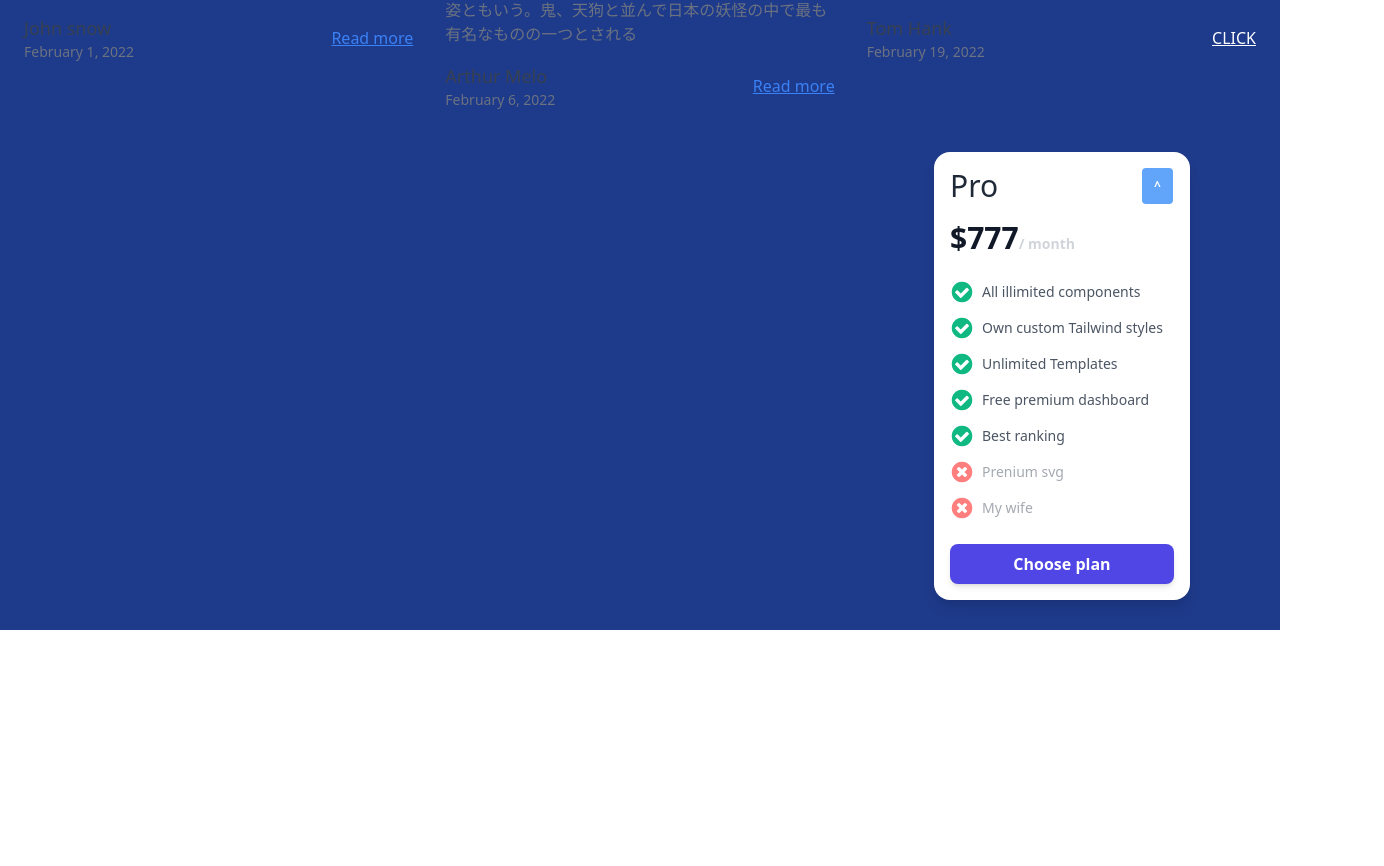
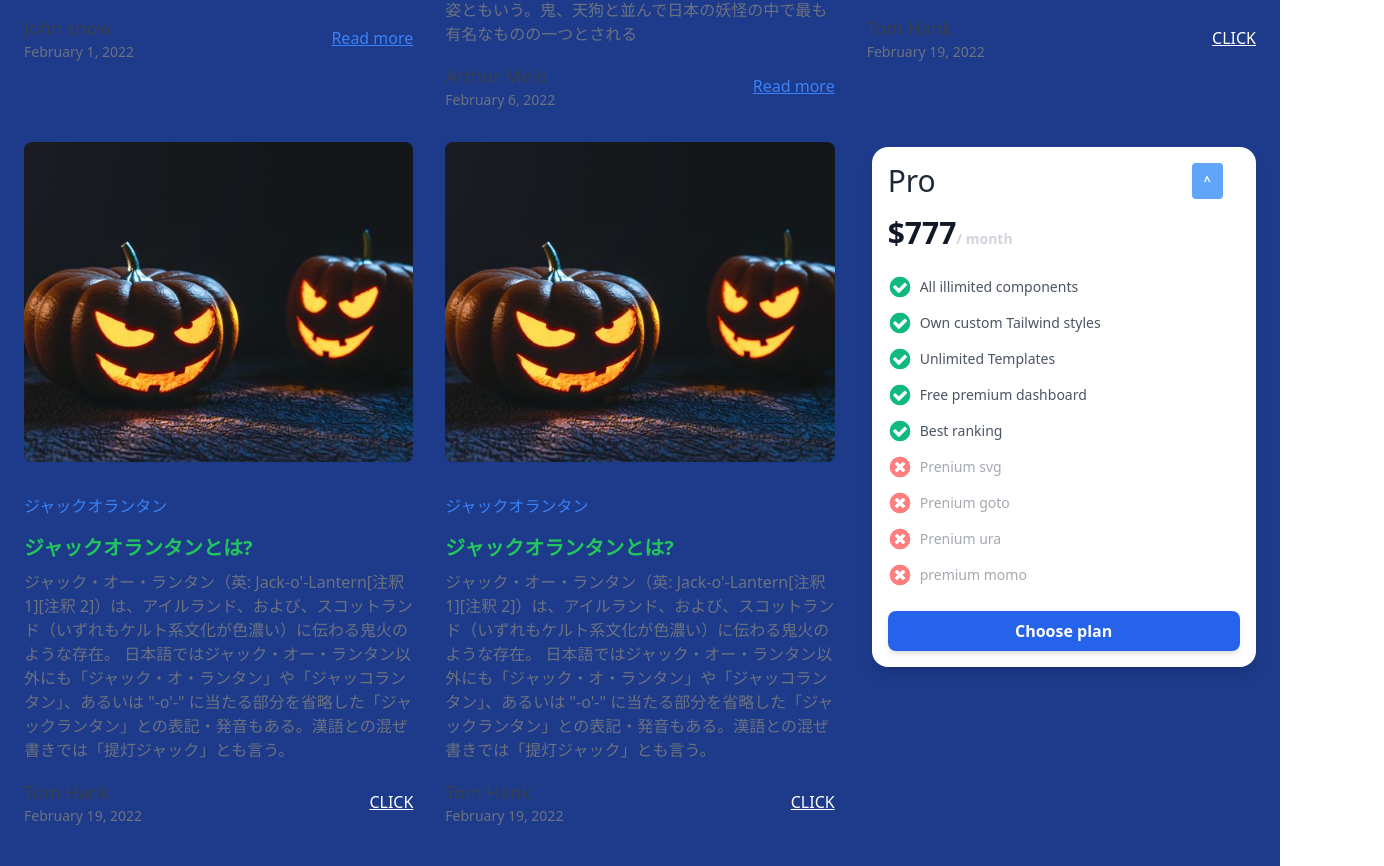
Before and after one commit to MomokaUsui/hackathon2022, a React (Create React App) app: page /main in a window 1280 px wide. Shown: the part 1041-1907 px from the top of the page, 1384 px wide, since content can reach past the window. Before the commit the page ends 1671 px from the top, so only its background shows below. Built offline with nearby package versions, Linux system fonts and the light colour scheme; sample sign-in values are in the browser's storage.

Commit message:
2つ目のおばけ作成

```diff
--- a/src/Components/Modal/MainModal.tsx
+++ b/src/Components/Modal/MainModal.tsx
@@ -4,8 +4,6 @@ import { useRecoilState } from "recoil";
 import { obake3Atom } from "../../Pages/ObakeAtom";
 import { Obake3 } from "../Obake/Obake3";
 
-//TODO:4.8.1.5.1
-//削除ができているか微妙(リロードしないと削除不可)
 
 export const MainModal = (props: {
   isOpen: boolean;
--- a/src/Components/Modal/SalesModal.tsx
+++ b/src/Components/Modal/SalesModal.tsx
@@ -1,16 +1,15 @@
 import React, {useState} from "react";
 
 export const SalesModal = () => {
-    const [modalPosition, setModalPosition] = useState<number>(10)
+    const [modalPosition, setModalPosition] = useState<number>(-65)
   return (
-
     <div style={{
       position: "relative",
       top: modalPosition,
-      left: 910,
-    }} className=" float-right shadow-lg rounded-2xl w-64 bg-white dark:bg-gray-800 p-4">
+      left: 5,
+    }} className="shadow-lg rounded-2xl w-96 bg-white dark:bg-gray-800 p-4 h-fit ">
       <div className="flex">
-        <p className="text-gray-800 dark:text-gray-50 text-3xl font-medium mb-4 mr-36">
+        <p className="text-gray-800 dark:text-gray-50 text-3xl font-medium mb-4 mr-64">
           Pro
         </p>
         <button onClick={() => {setModalPosition(modalPosition - 80)}} className=" float-right px-3 py-1 mb-4 bg-blue-400 text-xs text-white font-semibold rounded hover:bg-blue-500">
@@ -117,12 +116,38 @@ export const SalesModal = () => {
           >
             <path d="M1277 1122q0-26-19-45l-181-181 181-181q19-19 19-45 0-27-19-46l-90-90q-19-19-46-19-26 0-45 19l-181 181-181-181q-19-19-45-19-27 0-46 19l-90 90q-19 19-19 46 0 26 19 45l181 181-181 181q-19 19-19 45 0 27 19 46l90 90q19 19 46 19 26 0 45-19l181-181 181 181q19 19 45 19 27 0 46-19l90-90q19-19 19-46zm387-226q0 209-103 385.5t-279.5 279.5-385.5 103-385.5-103-279.5-279.5-103-385.5 103-385.5 279.5-279.5 385.5-103 385.5 103 279.5 279.5 103 385.5z"></path>
           </svg>
-          My wife
+          Prenium goto
+        </li>
+        <li className="mb-3 flex items-center opacity-50">
+          <svg
+            xmlns="http://www.w3.org/2000/svg"
+            width="6"
+            height="6"
+            className="h-6 w-6 mr-2"
+            fill="red"
+            viewBox="0 0 1792 1792"
+          >
+            <path d="M1277 1122q0-26-19-45l-181-181 181-181q19-19 19-45 0-27-19-46l-90-90q-19-19-46-19-26 0-45 19l-181 181-181-181q-19-19-45-19-27 0-46 19l-90 90q-19 19-19 46 0 26 19 45l181 181-181 181q-19 19-19 45 0 27 19 46l90 90q19 19 46 19 26 0 45-19l181-181 181 181q19 19 45 19 27 0 46-19l90-90q19-19 19-46zm387-226q0 209-103 385.5t-279.5 279.5-385.5 103-385.5-103-279.5-279.5-103-385.5 103-385.5 279.5-279.5 385.5-103 385.5 103 279.5 279.5 103 385.5z"></path>
+          </svg>
+          Prenium ura
+        </li>
+        <li className="mb-3 flex items-center opacity-50">
+          <svg
+            xmlns="http://www.w3.org/2000/svg"
+            width="6"
+            height="6"
+            className="h-6 w-6 mr-2"
+            fill="red"
+            viewBox="0 0 1792 1792"
+          >
+            <path d="M1277 1122q0-26-19-45l-181-181 181-181q19-19 19-45 0-27-19-46l-90-90q-19-19-46-19-26 0-45 19l-181 181-181-181q-19-19-45-19-27 0-46 19l-90 90q-19 19-19 46 0 26 19 45l181 181-181 181q-19 19-19 45 0 27 19 46l90 90q19 19 46 19 26 0 45-19l181-181 181 181q19 19 45 19 27 0 46-19l90-90q19-19 19-46zm387-226q0 209-103 385.5t-279.5 279.5-385.5 103-385.5-103-279.5-279.5-103-385.5 103-385.5 279.5-279.5 385.5-103 385.5 103 279.5 279.5 103 385.5z"></path>
+          </svg>
+          premium momo
         </li>
       </ul>
       <button
         type="button"
-        className="py-2 px-4  bg-indigo-600 hover:bg-indigo-700 focus:ring-indigo-500 focus:ring-offset-indigo-200 text-white w-full transition ease-in duration-200 text-center text-base font-semibold shadow-md focus:outline-none focus:ring-2 focus:ring-offset-2  rounded-lg "
+        className="py-2 px-4  bg-blue-600 hover:bg-blue-700 focus:ring-blue-500 focus:ring-offset-indigo-200 text-white w-full transition ease-in duration-200 text-center text-base font-semibold shadow-md focus:outline-none focus:ring-2 focus:ring-offset-2  rounded-lg "
       >
         Choose plan
       </button>
--- a/src/Components/Obake/Obake2.tsx
+++ b/src/Components/Obake/Obake2.tsx
@@ -5,15 +5,18 @@ export const Obake2 = (props: {
   setObake2: (toggle: boolean) => void;
 }) => {
   const clickObake = () => {
-    sessionStorage.setItem('obake2', "true");
-    props.setObake2(false)
-  }
+    sessionStorage.setItem("obake2", "true");
+    props.setObake2(false);
+  };
   return (
     <>
       {props.obake2 ? (
         <div>
           <button onClick={clickObake}>
-            <img src={`${process.env.PUBLIC_URL}/obake2.png`} />
+            <img
+              src={`${process.env.PUBLIC_URL}/obake2.png`}
+              className="w-16"
+            />
           </button>
         </div>
       ) : null}
--- a/src/Main.tsx
+++ b/src/Main.tsx
@@ -9,12 +9,13 @@ import Timer from "./Components/Timer";
 import { AlertMain } from "./Components/Modal/AlertMain";
 import { CallModal } from "./Components/Modal/CallModal";
 import goal_music from "../src/musics/mix_5m04s.mp3";
-import { Obake1 } from "./Components/Obake/Obake1";
 import { useRecoilState } from "recoil";
-import { obake1Atom, timeAtom } from "./Pages/ObakeAtom";
+import { obake1Atom, obake2Atom, timeAtom } from "./Pages/ObakeAtom";
 import { SalesModal } from "./Components/Modal/SalesModal";
 import { AnimalModal } from "./Components/Modal/AnimalModal";
 import { MainModal } from "./Components/Modal/MainModal";
+import { Obake1 } from "./Components/Obake/Obake1";
+import { Obake2 } from "./Components/Obake/Obake2";
 function Main() {
   const [isAlertOpen, setAlertOpen] = useState(false);
   const [isOpen, setIsOpen] = useState(false);
@@ -23,10 +24,11 @@ function Main() {
   const [isKaboOpen, setKaboOpen] = useState(false);
   const [time, setTime] = useRecoilState(timeAtom);
 
-  const [modalPotision, setModalPosition] = useState(1)
+  const [modalPotision, setModalPosition] = useState(1);
   console.log(time);
 
   const [obake1, setObake1] = useRecoilState(obake1Atom);
+  const [obake2, setObake2] = useRecoilState(obake2Atom);
 
   const music = new Audio(goal_music);
   function play() {
@@ -97,7 +99,7 @@ function Main() {
 
           <hr className="my-8 border-gray-200 dark:border-gray-700" />
 
-          <div className="grid grid-cols-1 gap-8 md:grid-cols-2 xl:grid-cols-3" >
+          <div className="grid grid-cols-1 gap-8 md:grid-cols-2 xl:grid-cols-3">
             <div>
               <img
                 className="object-cover object-center w-full h-64 rounded-lg lg:h-80"
@@ -234,22 +236,115 @@ function Main() {
                 </div>
               </div>
             </div>
+            <div>
+              <img
+                className="object-cover object-center w-full h-64 rounded-lg lg:h-80"
+                src={kabotya}
+                alt=""
+              />
 
+              <div className="mt-8">
+                <span className="text-blue-500 uppercase">
+                  ジャックオランタン
+                </span>
+                <h1
+                  className="mt-4 text-xl font-semibold text-green-500 dark:text-white"
+                  onClick={() => setKaboOpen(true)}
+                >
+                  ジャックオランタンとは?
+                </h1>
 
+                <p className="mt-2 text-gray-500 dark:text-gray-400">
+                  ジャック・オー・ランタン（英: Jack-o'-Lantern[注釈 1][注釈
+                  2]）は、アイルランド、および、スコットランド（いずれもケルト系文化が色濃い）に伝わる鬼火のような存在。
+                  日本語ではジャック・オー・ランタン以外にも「ジャック・オ・ランタン」や「ジャッコランタン」、あるいは
+                  "-o'-"
+                  に当たる部分を省略した「ジャックランタン」との表記・発音もある。漢語との混ぜ書きでは「提灯ジャック」とも言う。
+                </p>
 
-            <SalesModal />
-            {/* <AnimalModal
-              isAlertOpen={isNekoOpen}
-              setAlertOpen={setNekoOpen}
-              animal="neko"
-            />
-            <AnimalModal
-              isAlertOpen={isKaboOpen}
-              setAlertOpen={setKaboOpen}
-              animal="kabo"
-            /> */}
+                <div className="flex items-center justify-between mt-4">
+                  <div>
+                    <a
+                      href="#"
+                      className="text-lg font-medium text-gray-700 dark:text-gray-300 hover:underline hover:text-gray-500"
+                    >
+                      Tom Hank
+                    </a>
+
+                    <p className="text-sm text-gray-500 dark:text-gray-400">
+                      February 19, 2022
+                    </p>
+                  </div>
+
+                  <button
+                    className="inline-block text-white underline hover:text-blue-400"
+                    onClick={() => {
+                      setIsOpen(true);
+                    }}
+                  >
+                    CLICK
+                  </button>
+                </div>
+              </div>
+            </div>
+            <div>
+              <img
+                className="object-cover object-center w-full h-64 rounded-lg lg:h-80"
+                src={kabotya}
+                alt=""
+              />
+
+              <div className="mt-8">
+                <span className="text-blue-500 uppercase">
+                  ジャックオランタン
+                </span>
+                <h1
+                  className="mt-4 text-xl font-semibold text-green-500 dark:text-white"
+                  onClick={() => setKaboOpen(true)}
+                >
+                  ジャックオランタンとは?
+                </h1>
+
+                <p className="mt-2 text-gray-500 dark:text-gray-400">
+                  ジャック・オー・ランタン（英: Jack-o'-Lantern[注釈 1][注釈
+                  2]）は、アイルランド、および、スコットランド（いずれもケルト系文化が色濃い）に伝わる鬼火のような存在。
+                  日本語ではジャック・オー・ランタン以外にも「ジャック・オ・ランタン」や「ジャッコランタン」、あるいは
+                  "-o'-"
+                  に当たる部分を省略した「ジャックランタン」との表記・発音もある。漢語との混ぜ書きでは「提灯ジャック」とも言う。
+                </p>
+
+                <div className="flex items-center justify-between mt-4">
+                  <div>
+                    <a
+                      href="#"
+                      className="text-lg font-medium text-gray-700 dark:text-gray-300 hover:underline hover:text-gray-500"
+                    >
+                      Tom Hank
+                    </a>
+
+                    <p className="text-sm text-gray-500 dark:text-gray-400">
+                      February 19, 2022
+                    </p>
+                  </div>
+
+                  <button
+                    className="inline-block text-white underline hover:text-blue-400"
+                    onClick={() => {
+                      setIsOpen(true);
+                    }}
+                  >
+                    CLICK
+                  </button>
+                </div>
+              </div>
+            </div>
+            <div>
+              <div className="relative top-24 left-32 ">
+                <Obake2 setObake2={setObake2} obake2={obake2} />
+              </div>
+              <SalesModal />
+            </div>
             <MainModal isOpen={isOpen} setIsOpen={setIsOpen} />
-
           </div>
         </div>
       </section>
```
